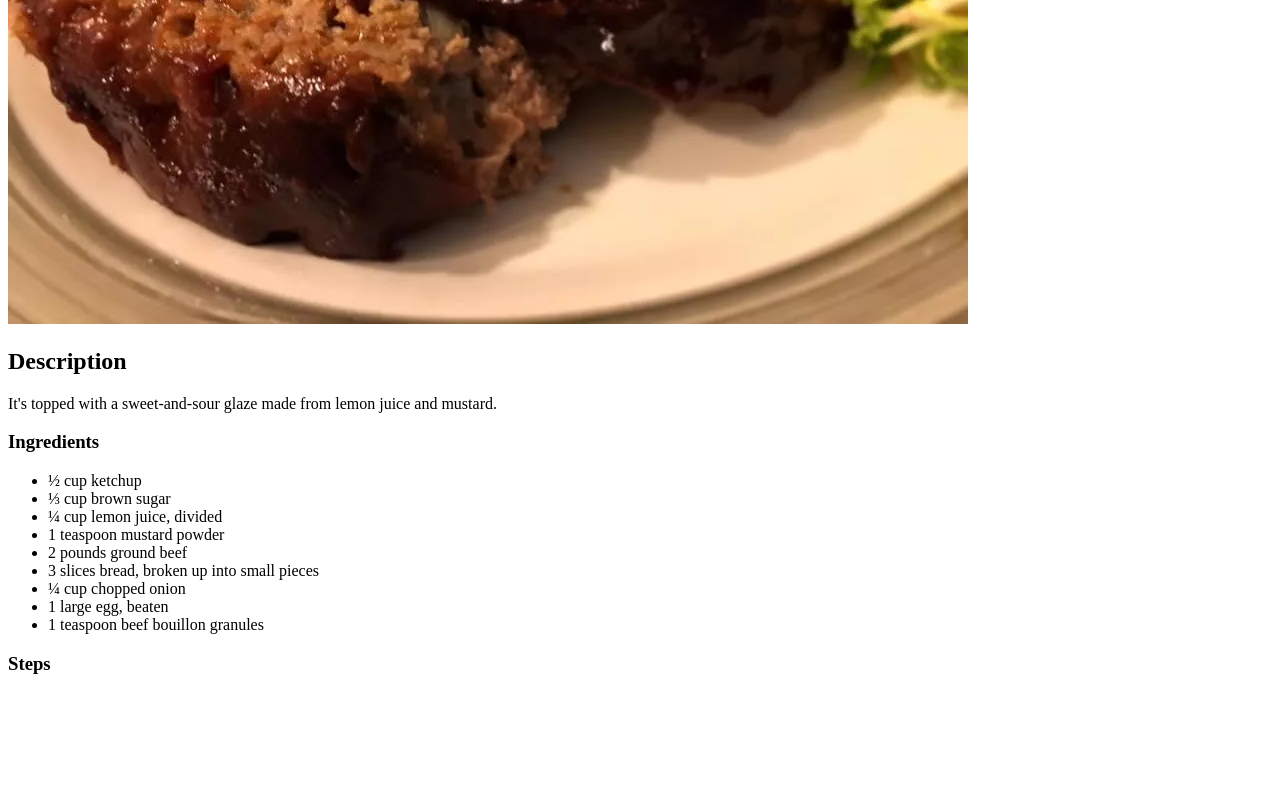
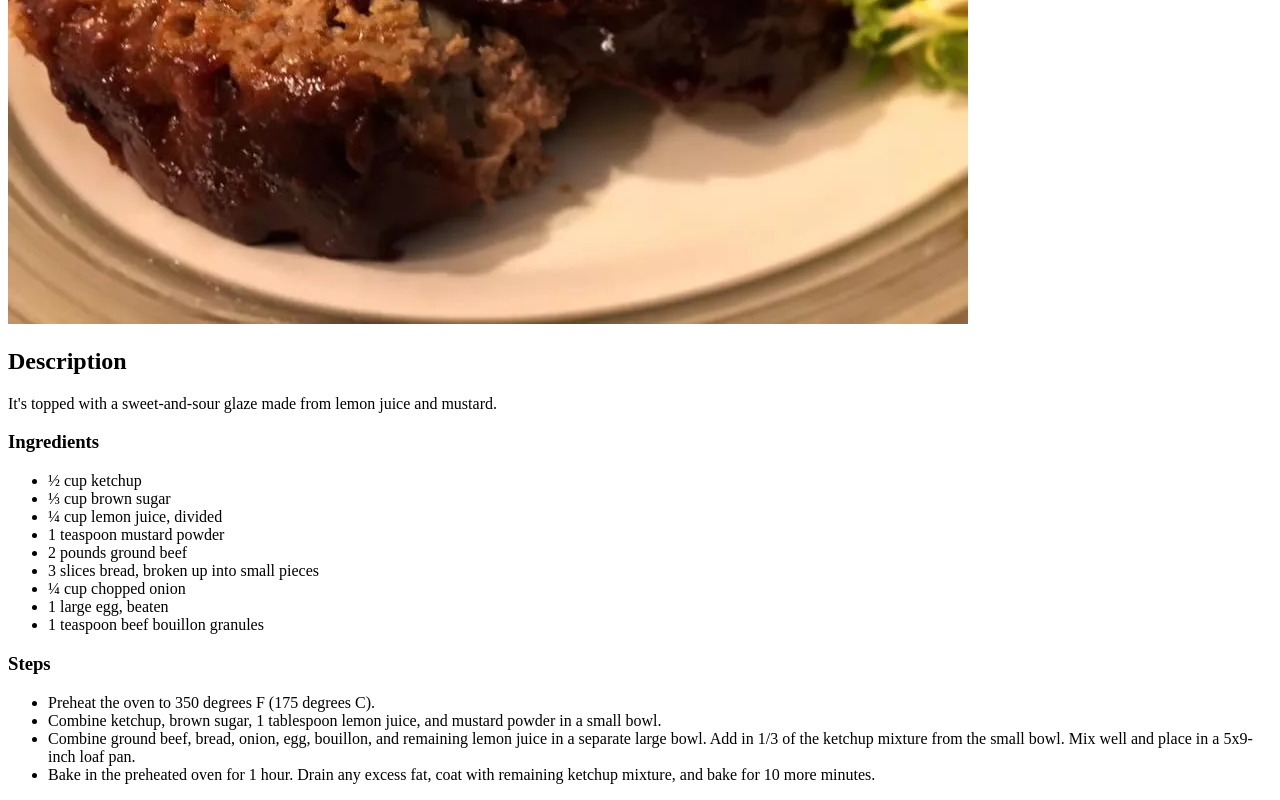
Before and after one commit to Jase-99/odin-recipes, a plain HTML site: page recipes/Meatloaf.html in a window 1280 px wide. Shown: the part 716-1516 px from the top of the page. Before the commit the page ends 1410 px from the top, so only its background shows below. Drawn offline with Linux system fonts and the light colour scheme.

Commit message:
fixed recipe not showing in meatloaf

```diff
--- a/recipes/Meatloaf.html
+++ b/recipes/Meatloaf.html
@@ -28,5 +28,21 @@
 			<li>1 teaspoon beef bouillon granules</li>
 		</ul>
 		<h3>Steps</h3>
+		<ul>
+			<li>Preheat the oven to 350 degrees F (175 degrees C).</li>
+			<li>
+				Combine ketchup, brown sugar, 1 tablespoon lemon juice, and mustard
+				powder in a small bowl.
+			</li>
+			<li>
+				Combine ground beef, bread, onion, egg, bouillon, and remaining lemon
+				juice in a separate large bowl. Add in 1/3 of the ketchup mixture from
+				the small bowl. Mix well and place in a 5x9-inch loaf pan.
+			</li>
+			<li>
+				Bake in the preheated oven for 1 hour. Drain any excess fat, coat with
+				remaining ketchup mixture, and bake for 10 more minutes.
+			</li>
+		</ul>
 	</body>
 </html>
```
